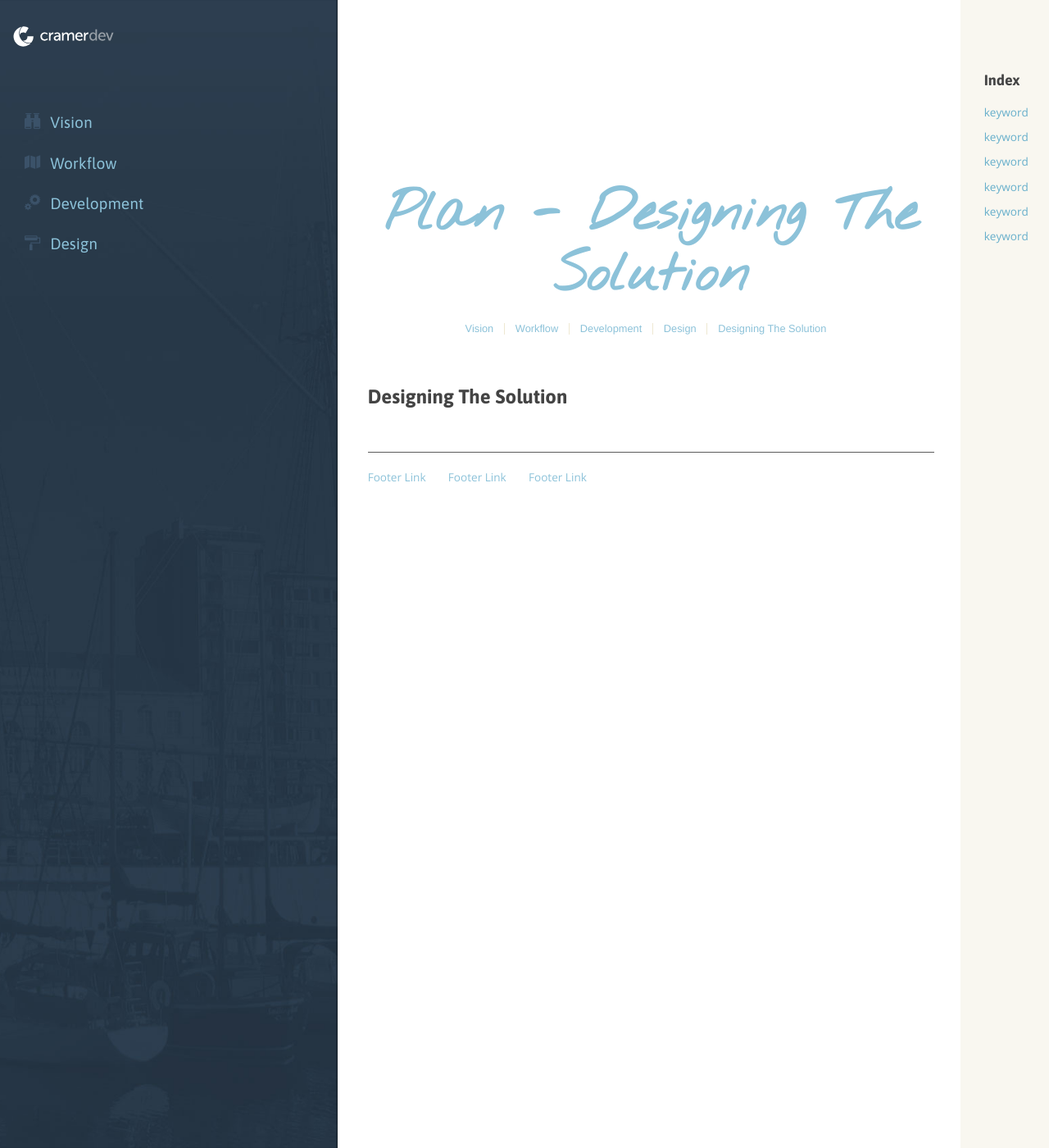
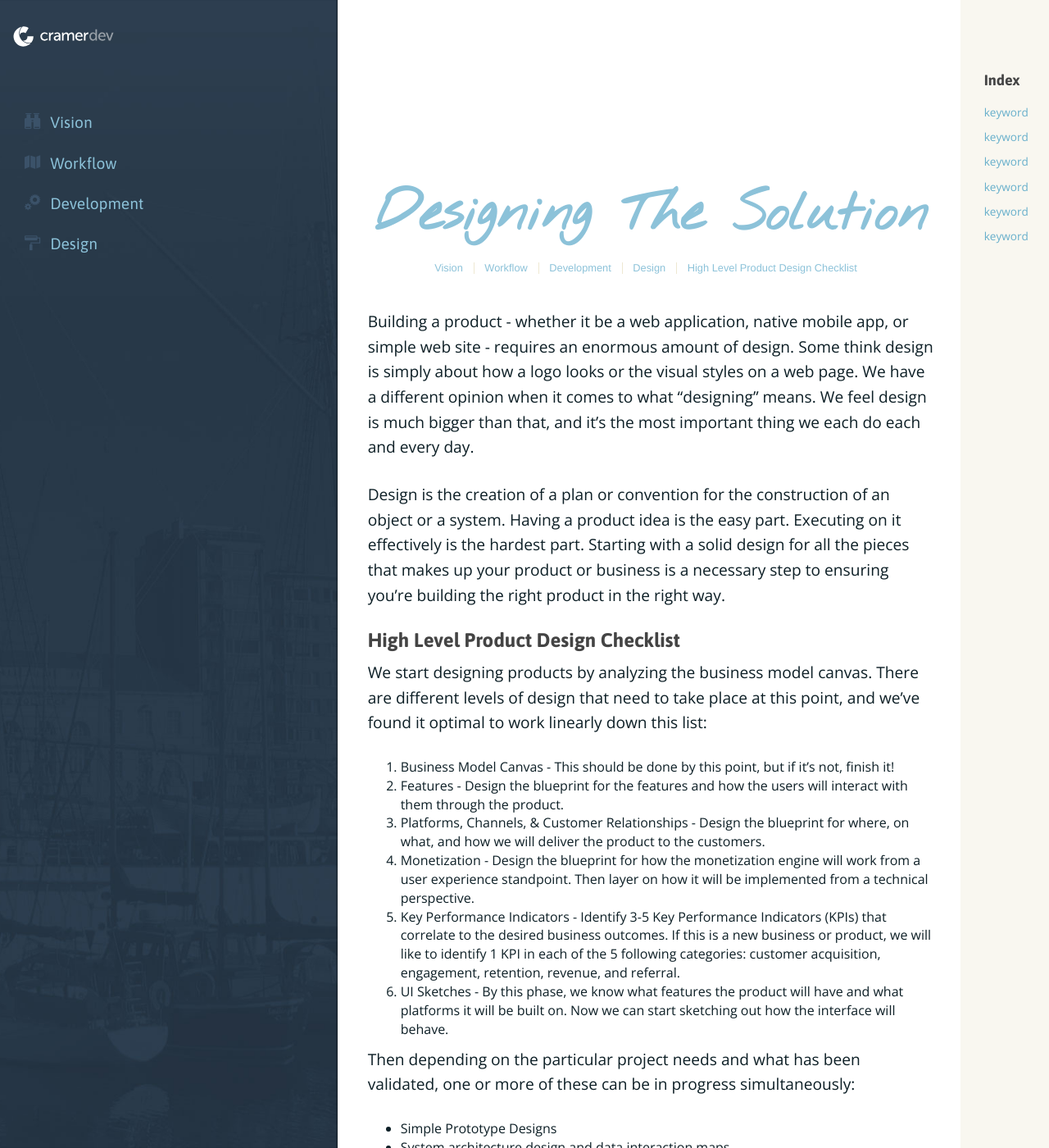
Before and after one commit to cramerdev/docs, a Jekyll site: the page built from _posts/2013-10-25-plan-designing-the-solution.markdown, in a window 1280 px wide and 1400 px high. Shown: the whole window at 82% size. Built offline with Jekyll 4.4.1, drawn with Linux system fonts in a browser that asks for light colours; nearby versions of some CDN libraries; Markdown is read by kramdown in place of the engine named in the settings; some of the changed text lies outside the part shown.

Commit message:
Framework > Plan
Progress on:
- Business Goals
- Designing the solution

```diff
--- a/_posts/2013-10-25-plan-designing-the-solution.markdown
+++ b/_posts/2013-10-25-plan-designing-the-solution.markdown
@@ -1,7 +1,26 @@
 ---
 layout: page
-title: Plan - Designing The Solution
+title: Designing The Solution
 tags: main
 ---
 
-## Designing The Solution
+Building a product - whether it be a web application, native mobile app, or simple web site - requires an enormous amount of design. Some think design is simply about how a logo looks or the visual styles on a web page. We have a different opinion when it comes to what "designing" means. We feel design is much bigger than that, and it's the most important thing we each do each and every day.
+
+Design is the creation of a plan or convention for the construction of an object or a system. Having a product idea is the easy part. Executing on it effectively is the hardest part. Starting with a solid design for all the pieces that makes up your product or business is a necessary step to ensuring you're building the right product in the right way.
+
+## High Level Product Design Checklist
+We start designing products by analyzing the business model canvas. There are different levels of design that need to take place at this point, and we've found it optimal to work linearly down this list:
+
+1. Business Model Canvas - This should be done by this point, but if it's not, finish it!
+2. Features - Design the blueprint for the features and how the users will interact with them through the product.
+2. Platforms, Channels, & Customer Relationships - Design the blueprint for where, on what, and how we will deliver the product to the customers.
+3. Monetization - Design the blueprint for how the monetization engine will work from a user experience standpoint. Then layer on how it will be implemented from a technical perspective.
+4. Key Performance Indicators - Identify 3-5 Key Performance Indicators (KPIs) that correlate to the desired business outcomes. If this is a new business or product, we will like to identify 1 KPI in each of the 5 following categories: customer acquisition, engagement, retention, revenue, and referral.
+5. UI Sketches - By this phase, we know what features the product will have and what platforms it will be built on. Now we can start sketching out how the interface will behave.
+
+Then depending on the particular project needs and what has been validated, one or more of these can be in progress simultaneously:
+
+* Simple Prototype Designs
+* System architecture design and data interaction maps
+* Branding, mood boards, & visual style guides
+* Content
```
Also changed, not shown: _posts/2013-10-25-plan-business-goals.markdown (+17 -1 lines).
